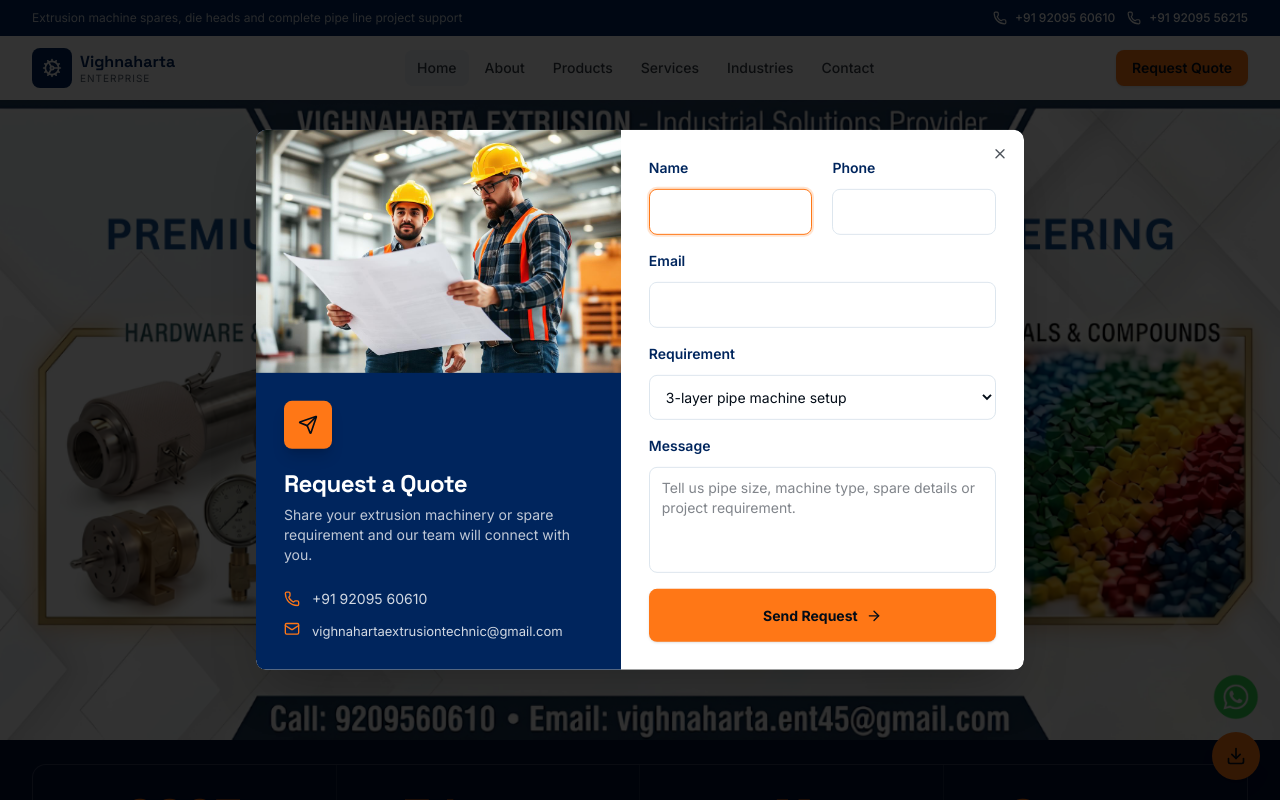
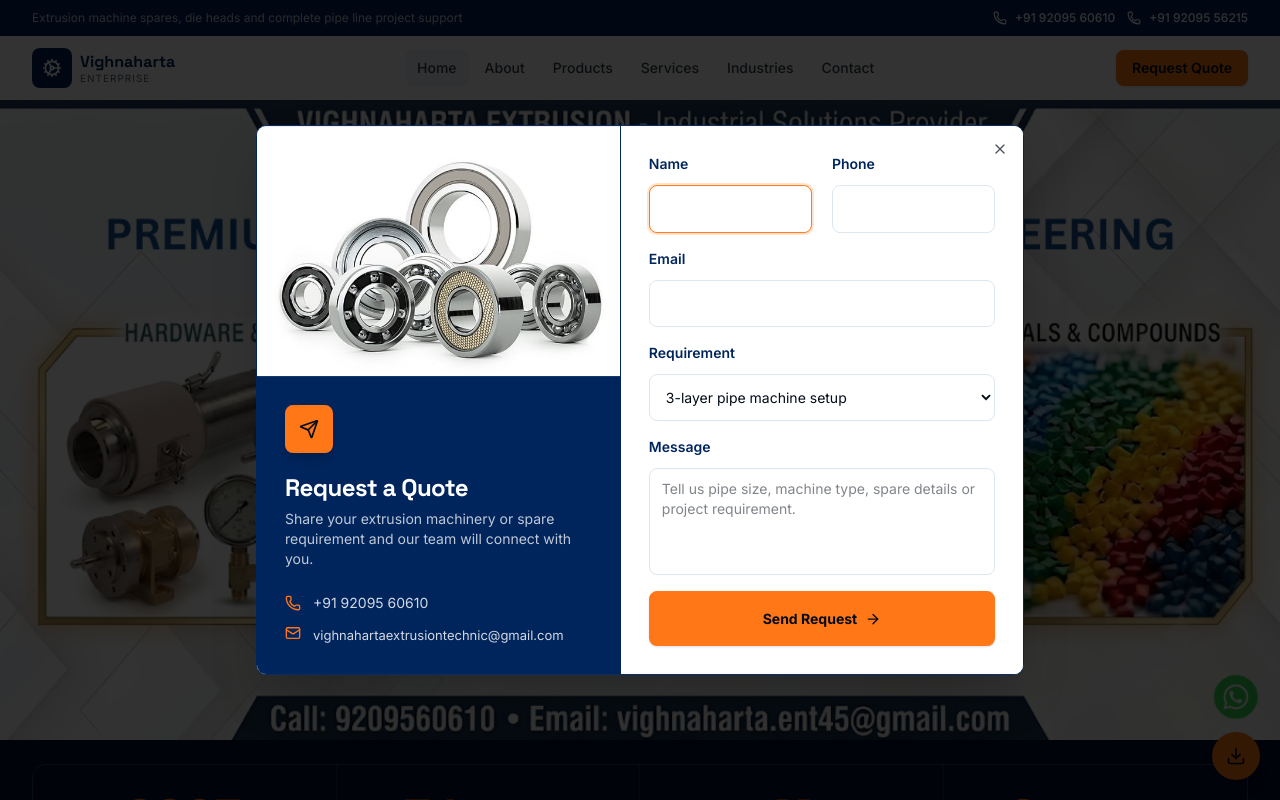
Before and after one commit to vighnahartaextrusiontechnic-stack/VET-website-, a React (Vite) app: page / in a window 1280 px wide. Both pictures are taken after a click on the button "Request Quote". Shown: the top 800 px of the page. Built offline with nearby package versions, Linux system fonts and the light colour scheme.

Commit message:
Update quote popup image styling

```diff
--- a/src/components/site-header.tsx
+++ b/src/components/site-header.tsx
@@ -7,7 +7,7 @@
   DialogTitle,
   DialogTrigger,
 } from "@/components/ui/dialog";
-import quoteImg from "@/assets/about.jpg";
+import quoteImg from "@/assets/popup-img.jpg";
 import { useEffect, useState, type FormEvent } from "react";
 import { ArrowRight, Cog, Mail, Menu, Phone, Send, X } from "lucide-react";
 import { company } from "@/content/extrusion";
@@ -150,12 +150,12 @@
 
   return (
     <DialogContent className="max-h-[92vh] overflow-y-auto border-0 bg-transparent p-0 shadow-2xl sm:max-w-3xl">
-      <div className="grid overflow-hidden rounded-lg bg-background shadow-2xl md:grid-cols-[0.95fr_1.05fr]">
-        <div className="grid overflow-hidden bg-brand text-brand-foreground">
+      <div className="grid overflow-hidden rounded-lg border border-brand bg-background shadow-2xl md:grid-cols-[0.95fr_1.05fr]">
+        <div className="grid overflow-hidden border-b border-brand bg-brand text-brand-foreground md:border-b-0 md:border-r">
           <img
             src={quoteImg}
             alt="Engineers reviewing extrusion project requirements"
-            className="h-48 w-full object-cover md:h-full md:min-h-56"
+            className="h-48 w-full border-b border-brand object-cover md:h-full md:min-h-56"
           />
           <div className="p-6 sm:p-7">
             <div className="grid h-12 w-12 place-items-center rounded-md bg-safety text-safety-foreground shadow-lg shadow-black/15">
@@ -181,7 +181,7 @@
             </div>
           </div>
         </div>
-        <form onSubmit={handleSubmit} className="grid gap-4 p-6 sm:p-7">
+        <form onSubmit={handleSubmit} className="grid gap-4 bg-background p-6 sm:p-7">
           <div className="grid gap-4 sm:grid-cols-2 sm:gap-5">
             <label className="grid gap-1.5 text-sm font-semibold text-brand">
               Name
```
Also changed, not shown: src/assets/popup-img.jpg (added).
